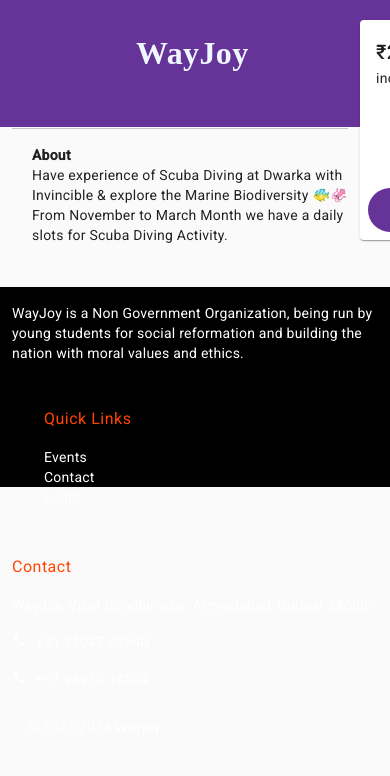
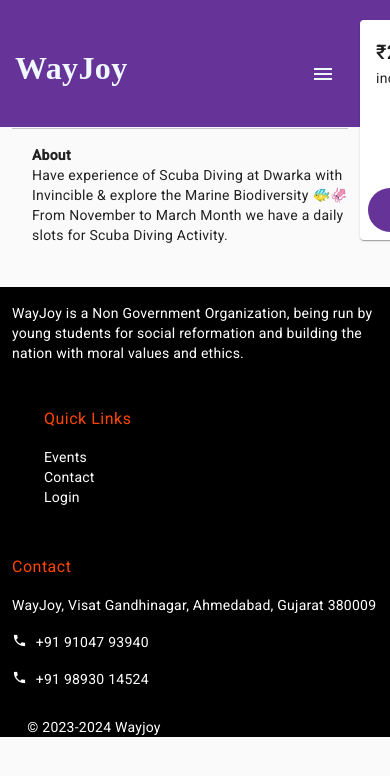
Before and after one commit to hrssh11/trip-ui, an Angular app: page /event-detail in a window 390 px wide. Shown: the top 776 px of the page. Built offline with nearby package versions, Linux system fonts and the light colour scheme.

Commit message:
responsive ness for all component

```diff
--- a/src/app/footer/footer.component.css
+++ b/src/app/footer/footer.component.css
@@ -1,5 +1,5 @@
 .content{
-    height: 200px;
+    height: auto;
     background-color: black;
     color: white;
 }
--- a/src/app/navbar/navbar.component.css
+++ b/src/app/navbar/navbar.component.css
@@ -105,5 +105,12 @@
     top: 2px;
 }
 
+.menu-button-res{
+  position: absolute;
+  right: 11%;
+}
+
+
+
 
 }
--- a/src/app/navbar/navbar.component.html
+++ b/src/app/navbar/navbar.component.html
@@ -25,7 +25,7 @@
         <mat-toolbar-row>
           <h1 class="heading">WayJoy</h1>
           <div class="custom-button">
-            <button style="position: absolute; right: 0;" mat-icon-button (click)="sidenav.toggle()">
+            <button class="menu-button-res" mat-icon-button (click)="sidenav.toggle()">
               <mat-icon style="color: aliceblue;">menu</mat-icon>
             </button>
           </div>
@@ -34,9 +34,9 @@
 
       <mat-toolbar style="position: fixed;top: 0;" class="bg-event" *ngIf="isEvent">
         <mat-toolbar-row>
-          <h1>WayJoy</h1>
+          <h1 class="heading">WayJoy</h1>
           <div class="custom-button">
-            <button mat-icon-button (click)="sidenav.toggle()">
+            <button class="menu-button-res" mat-icon-button (click)="sidenav.toggle()">
               <mat-icon style="color: aliceblue;">menu</mat-icon>
             </button>
           </div>
@@ -45,9 +45,9 @@
 
       <mat-toolbar class="bg-contact" *ngIf="isContact">
         <mat-toolbar-row>
-          <h1>WayJoy</h1>
+          <h1 class="heading">WayJoy</h1>
           <div class="custom-button">
-            <button mat-icon-button (click)="sidenav.toggle()">
+            <button class="menu-button-res" mat-icon-button (click)="sidenav.toggle()">
               <mat-icon style="color: aliceblue;">menu</mat-icon>
             </button>
           </div>
```
